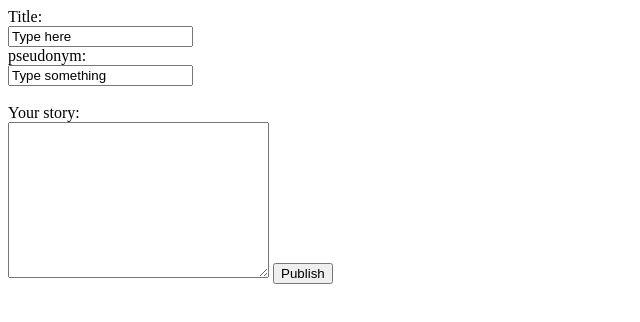
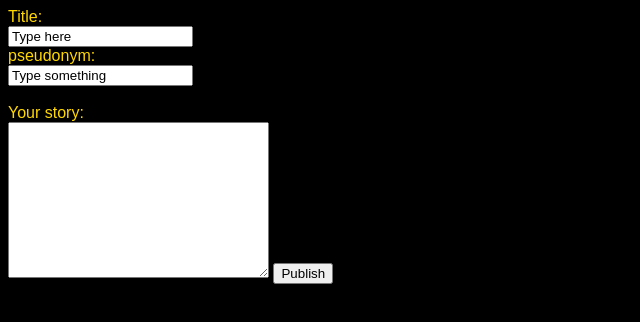
Before and after one commit to siddav83/lap-2-code-challenge, a plain HTML site: page client/index.html in a window 1280 px wide. Shown: the whole page, without its empty margins (0-640 px from the left). Drawn offline with Linux system fonts and the light colour scheme.

Commit message:
css started

```diff
--- a/client/index.html
+++ b/client/index.html
@@ -5,6 +5,7 @@
     <meta http-equiv="X-UA-Compatible" content="IE=edge">
     <meta name="viewport" content="width=device-width, initial-scale=1.0">
     <title>Telegraph - Proto</title>
+    <link rel="stylesheet" href="./style.css">
     <script defer src="./index.js"></script>
 </head>
 <body>
--- /dev/null
+++ b/client/style.css
@@ -0,0 +1,11 @@
+body {
+    font-family: 'Star Jedi', arial;
+    background: black;
+    color: gold;
+}
+
+#container {
+    display: flex;
+    flex-direction: column;
+    height: 100vh;
+}
```
